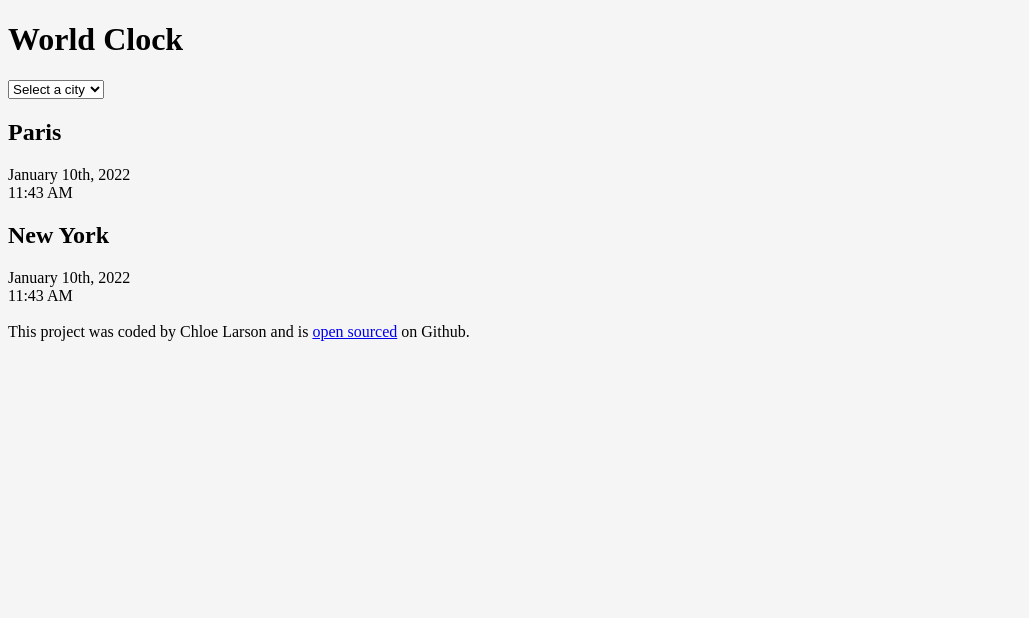
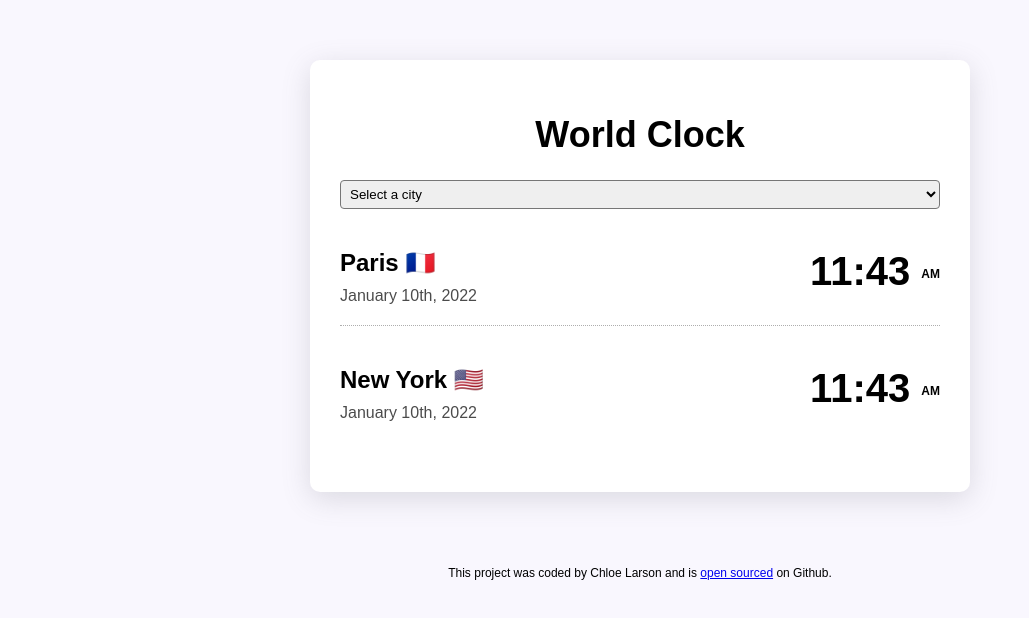
Before and after one commit to clarsongit/world-clock, a plain HTML site: page index.html in a window 1280 px wide. Shown: the whole page, without its empty margins (0-1029 px from the left). Drawn offline with Linux system fonts and the light colour scheme.

Commit message:
Styled the project with CSS

```diff
--- a/css/style.css
+++ b/css/style.css
@@ -1,3 +1,59 @@
 body {
-  background: whitesmoke;
+  background-color: #f9f7fe;
+  font-family: sans-serif;
 }
+
+select {
+  width: 100%;
+  padding: 5px;
+  border-radius: 4px;
+}
+
+h1 {
+  text-align: center;
+  font-size: 36px;
+  font-family: sans-serif;
+}
+
+h2 {
+  margin: 0 0 10px;
+}
+
+.container {
+  margin: 60px auto;
+  max-width: 600px;
+  background: white;
+  padding: 30px;
+  box-shadow: rgba(100, 100, 111, 0.2) 0px 7px 29px 0px;
+  border-radius: 10px;
+}
+
+.city {
+  display: flex;
+  justify-content: space-between;
+  margin: 20px 0;
+  padding: 20px 0;
+  border-bottom: 1px dotted rgb(174, 174, 174);
+}
+
+.city:last-child {
+  border: none;
+}
+.time {
+  font-size: 40px;
+  font-weight: bold;
+}
+
+.time small {
+  font-size: 12px;
+  vertical-align: middle;
+}
+
+.date {
+  opacity: 0.7;
+}
+
+footer {
+  font-size: 12px;
+  text-align: center;
+}
--- a/index.html
+++ b/index.html
@@ -18,16 +18,21 @@
         <option value="">Los Angeles</option>
       </select>
       <div class="city">
-        <h2>Paris</h2>
+        <div>
+          <h2>Paris 🇫🇷</h2>
           <div class="date">January 10th, 2022</div>
-        <div class="time">11:43 AM</div>
         </div>
-      <div class="city">
-        <h2>New York</h2>
-        <div class="date">January 10th, 2022</div>
-        <div class="time">11:43 AM</div>
+        <div class="time">11:43 <small>AM</small></div>
       </div>
 
+      <div class="city">
+        <div>
+          <h2>New York 🇺🇸</h2>
+          <div class="date">January 10th, 2022</div>
+        </div>
+        <div class="time">11:43 <small>AM</small></div>
+      </div>
+    </div>
     <footer>
       <br />
       This project was coded by Chloe Larson and is
@@ -36,7 +41,6 @@
       >
       on Github.
     </footer>
-    </div>
     <script src="javascript/index.js"></script>
   </body>
 </html>
```
Lines whose indentation alone changed are shown as unchanged.
